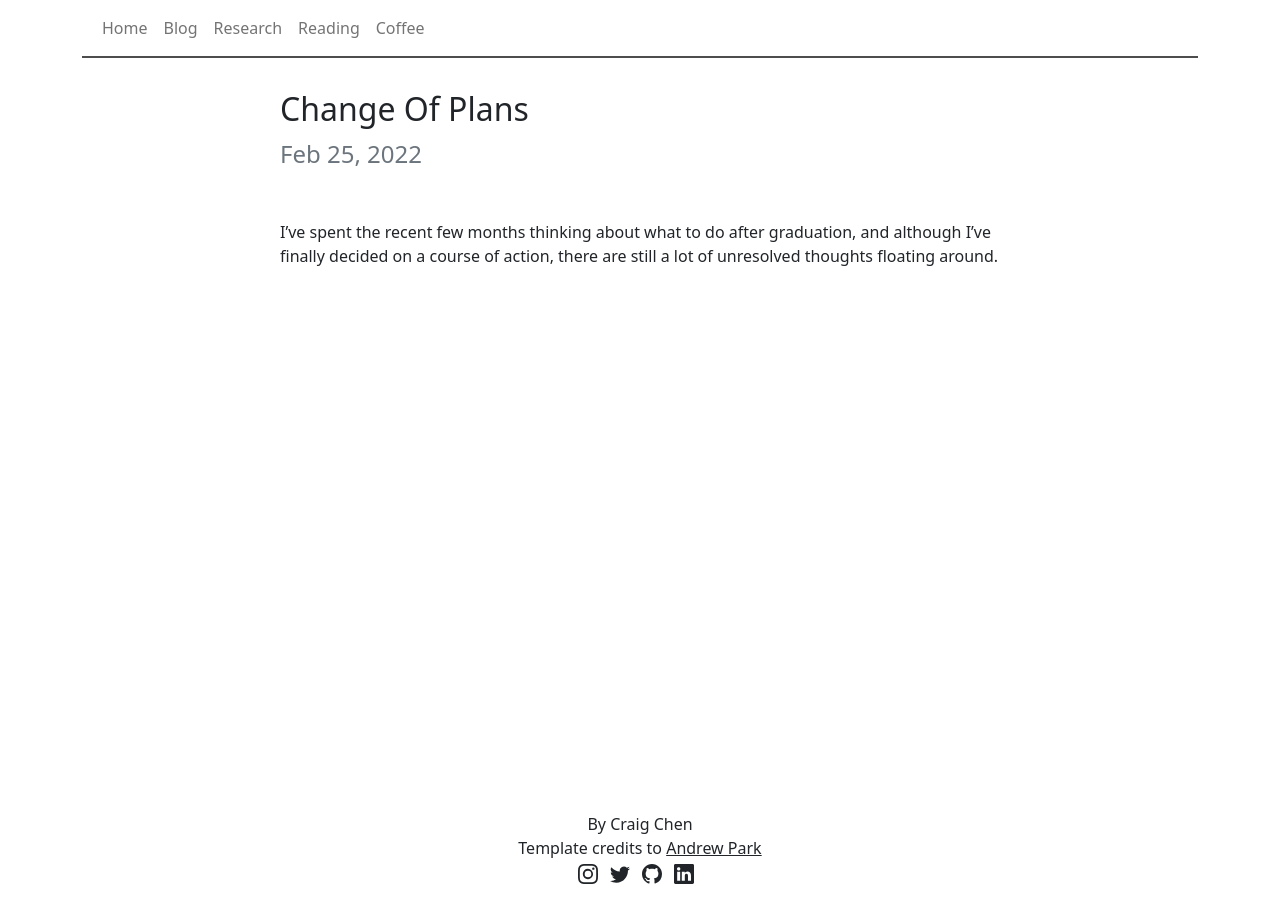
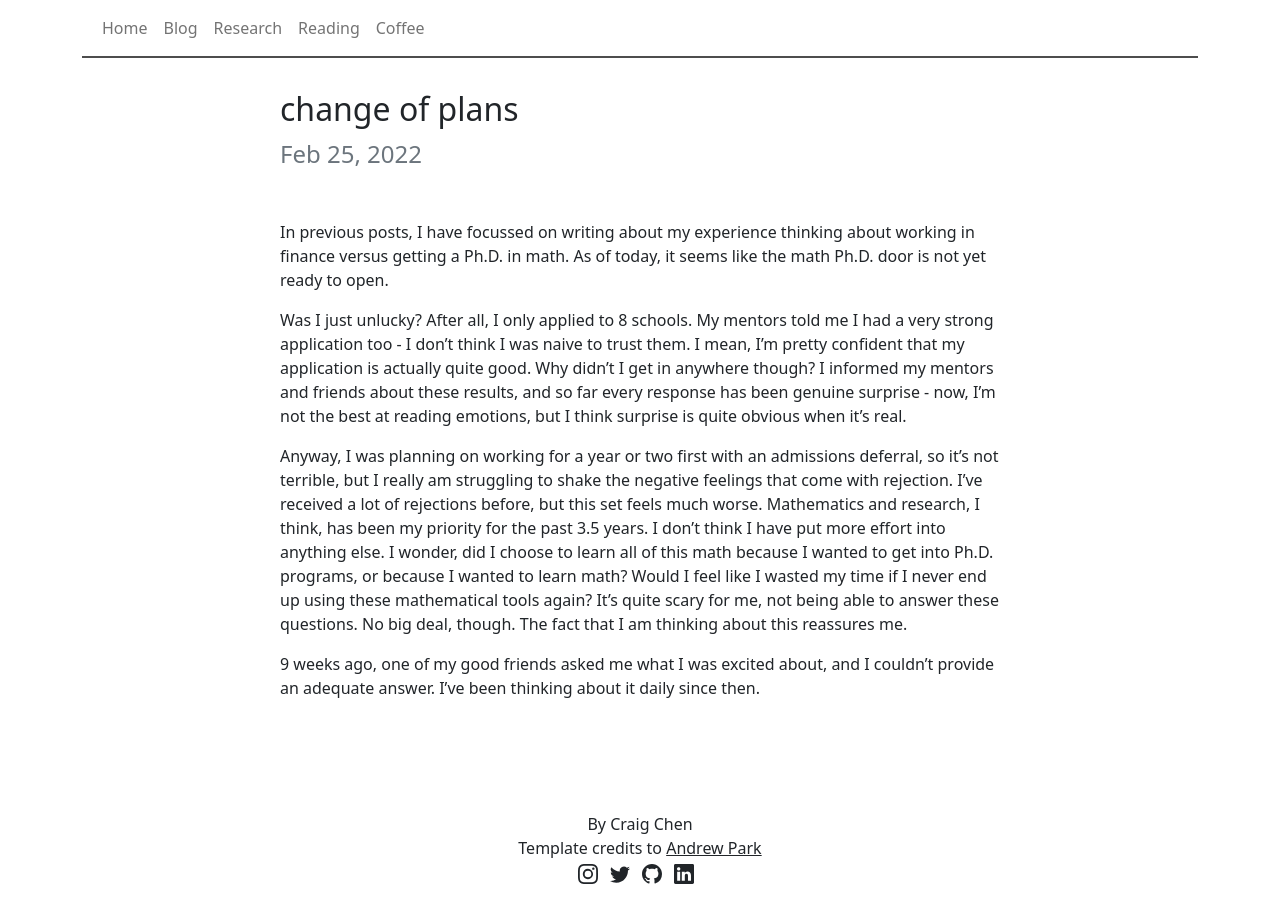
Before and after one commit to craigxchen/craigxchen.github.io, a Jekyll site: the page built from _posts/2022-02-25-change-of-plans.md, in a window 1280 px wide. Built offline with Jekyll 4.4.1, drawn with Linux system fonts in a browser that asks for light colours.

Commit message:
post not updating

```diff
--- a/_posts/2022-02-25-change-of-plans.md
+++ b/_posts/2022-02-25-change-of-plans.md
@@ -1,19 +1,12 @@
 ---
 layout: post
+title: change of plans
 ---
 
-I've spent the recent few months thinking about what to do after graduation, and although I've finally decided on a course of action, there are still a lot of unresolved thoughts floating around.
+In previous posts, I have focussed on writing about my experience thinking about working in finance versus getting a Ph.D. in math. As of today, it seems like the math Ph.D. door is not yet ready to open.
 
+Was I just unlucky? After all, I only applied to 8 schools. My mentors told me I had a very strong application too - I don't think I was naive to trust them. I mean, I'm pretty confident that my application is actually quite good. Why didn't I get in anywhere though? I informed my mentors and friends about these results, and so far every response has been genuine surprise - now, I'm not the best at reading emotions, but I think surprise is quite obvious when it's real.
 
+Anyway, I was planning on working for a year or two first with an admissions deferral, so it's not terrible, but I really am struggling to shake the negative feelings that come with rejection. I've received a lot of rejections before, but this set feels much worse. Mathematics and research, I think, has been my priority for the past 3.5 years. I don't think I have put more effort into anything else. I wonder, did I choose to learn all of this math because I wanted to get into Ph.D. programs, or because I wanted to learn math? Would I feel like I wasted my time if I never end up using these mathematical tools again? It's quite scary for me, not being able to answer these questions. No big deal, though. The fact that I am thinking about this reassures me.
 
-
-[comment]: # "At its core, I've been trying to answer the question of what makes me happy, which, in its current phrasing, is not well-defined. Firstly, this question may not have a unique answer since there are different types of happiness and the dictionary definition of happiness is not very tractable, so let's define happiness ourselves. I want to define it in a way that allows me to use the term to "classify" my actions, and so, with many implict assumptions we have:"
-
-[comment]: # "<div class="def" text='Simple Happiness'>Something makes me happy if it is a reason for me to continue living.</div>"
-
-[comment]: # "There is a lot to unpack in this definition and it's frankly still not very good, but it's a starting point. Framed this way, it becomes difficult to distinguish short-term gain from long-term gain; the achievement (or the desire to) of a goal in the future is something I believe should be considered a source of happiness, but there may certainly be days where I don't care about the goal, so we need to be more careful in addressing delayed gratification."
-
-[comment]: # "Reframing happiness this way, it becomes a lot easier to which things I do because they make me happy and which things I do out of some desire to fit in. Combined with some inspiration from other blogs (go check out [Radimentary](https://radimentary.wordpress.com/)), I managed to pin down a few things that I kept me going."
-
-
-[comment]: # "important assumption which is that of no obligations to others. For example, "because my parents brought me into this world and provided for me" is not a factor in my deciding whether to live or not. Don't get me wrong, though, I am incredibly grateful for my parents' love and I make sure they are aware of that. There's a lot of personal background here which I'll cover in future posts."
+9 weeks ago, one of my good friends asked me what I was excited about, and I couldn't provide an adequate answer. I've been thinking about it daily since then.
```
